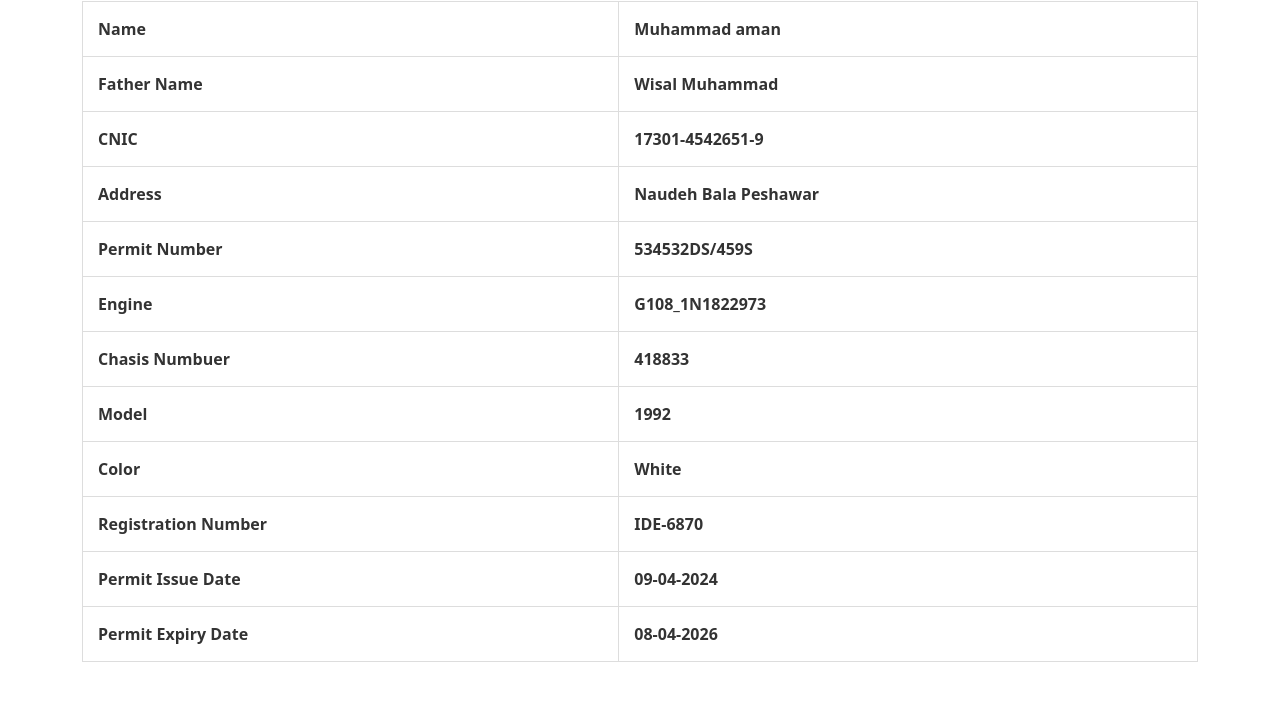
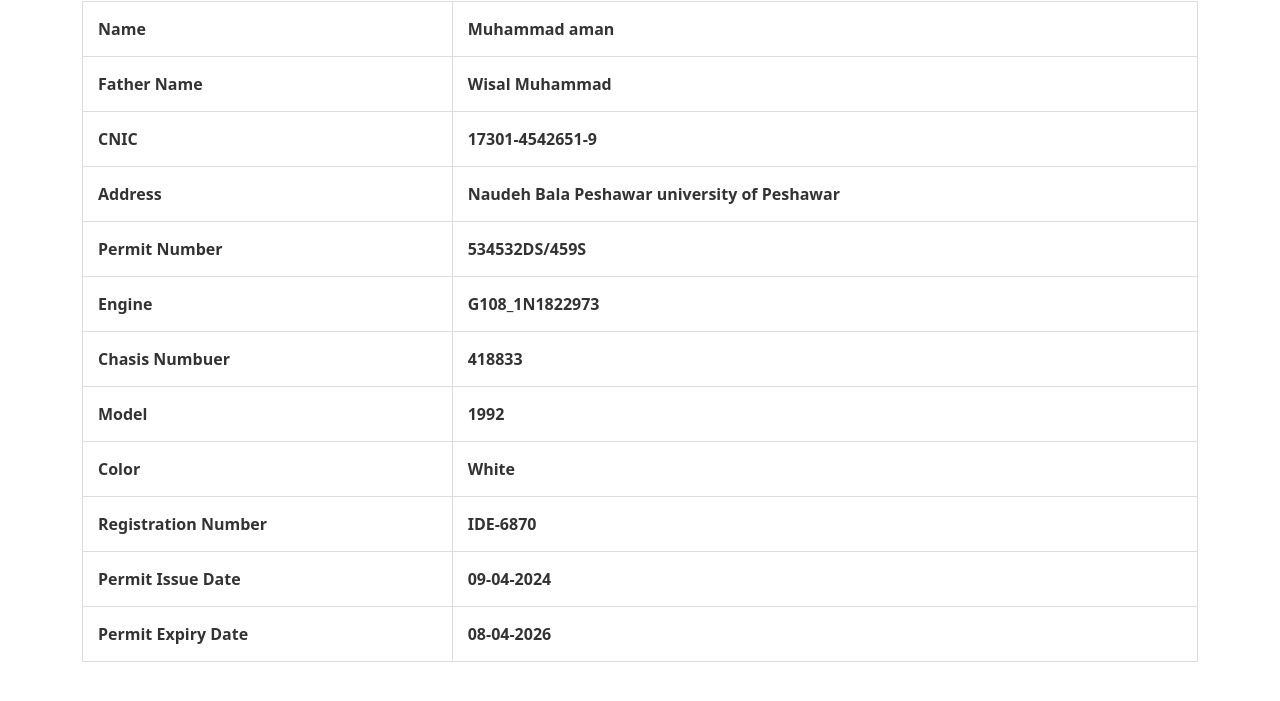
Before and after one commit to Interiorministrypk/Interiorgovpk.site, a plain HTML site: page index.html in a window 1280 px wide. Shown: the part 227-928 px from the top of the page. Drawn offline with nearby package versions, Linux system fonts and the light colour scheme.

Commit message:
Update index.html

```diff
--- a/index.html
+++ b/index.html
@@ -138,7 +138,7 @@
                 </tr>
                 <tr>
                     <th>Address</th>
-                    <th>Naudeh Bala Peshawar
+                    <th>Naudeh Bala Peshawar university of Peshawar
 
                     </th>
                 </tr>
```
